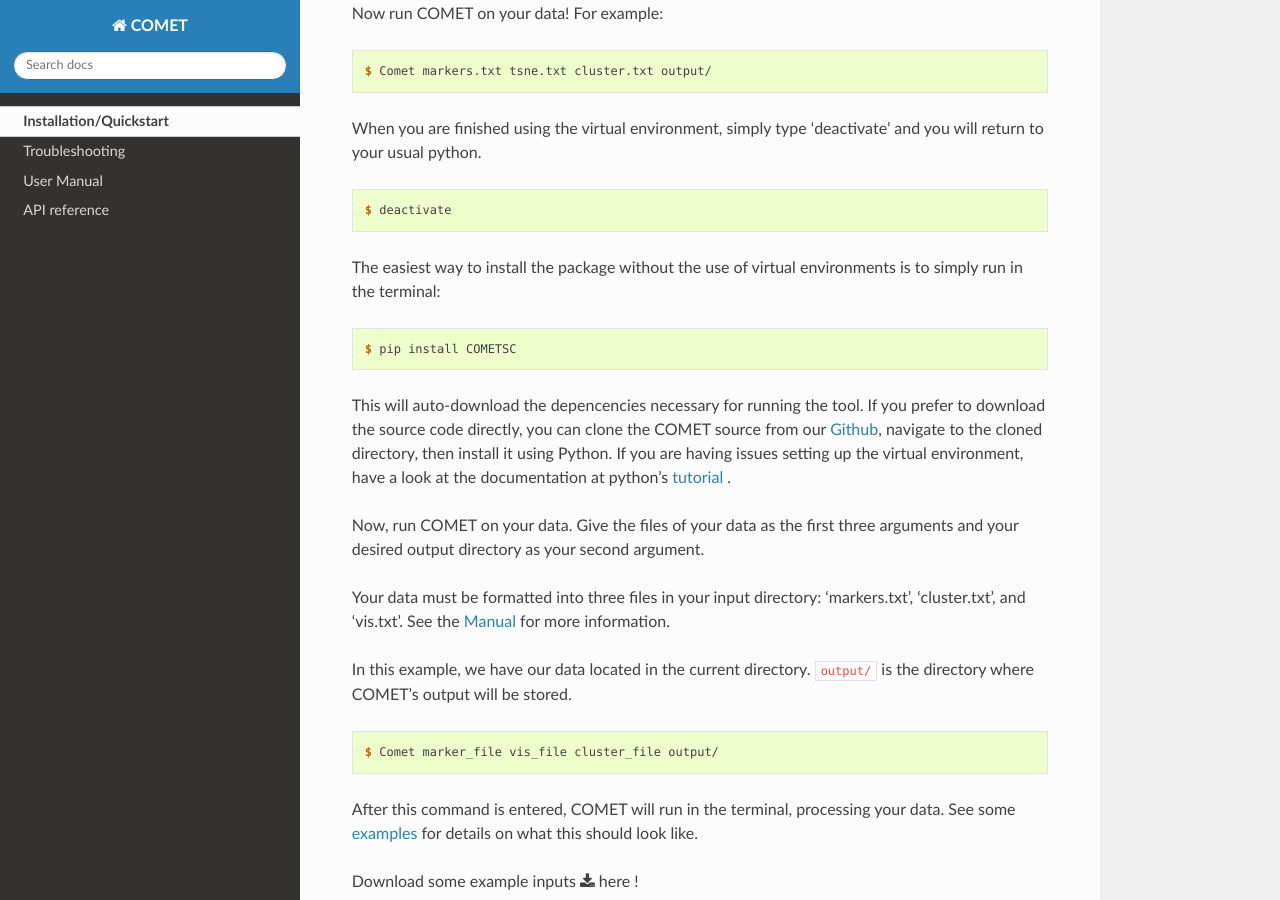
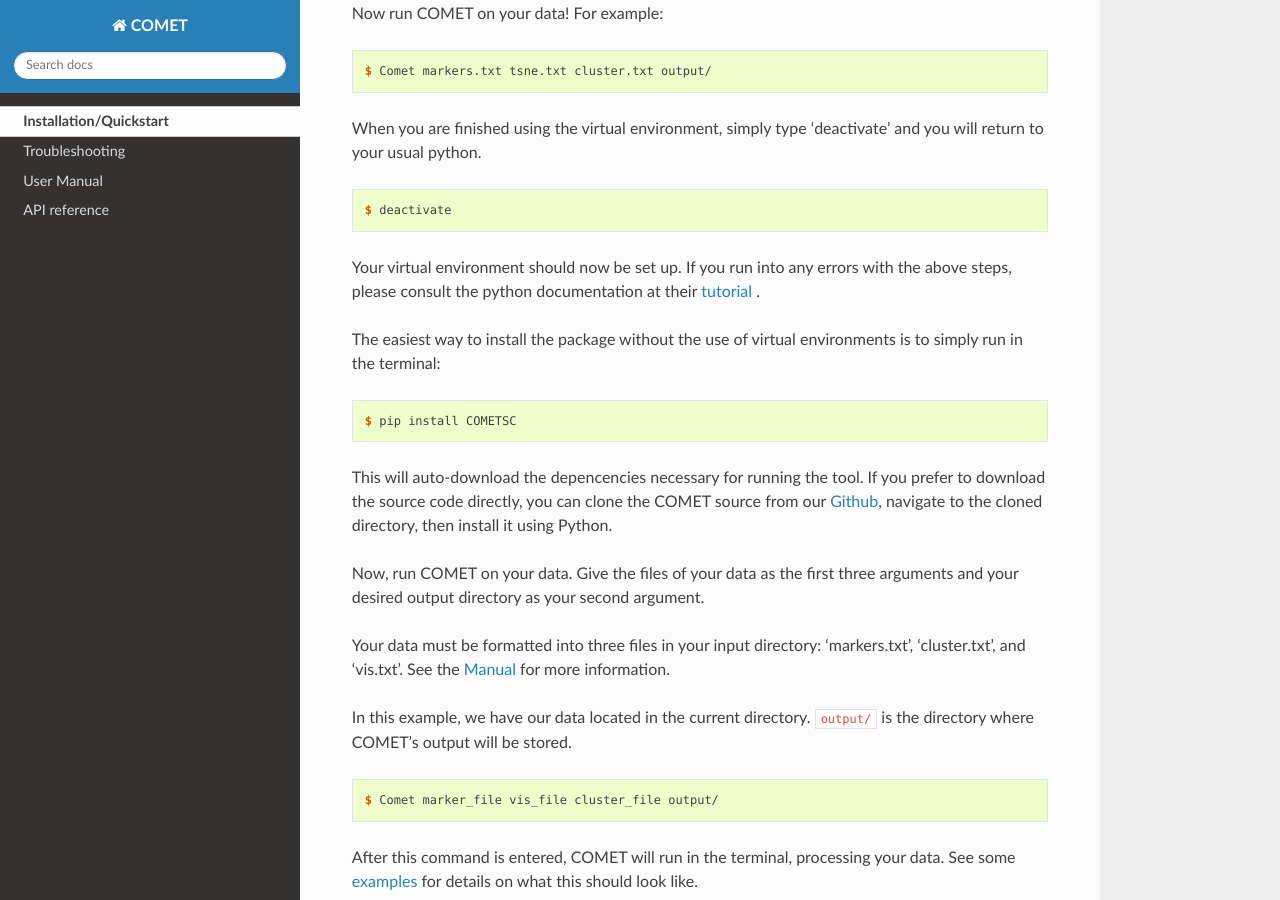
Before and after one commit to MSingerLab/COMETSC, a Sphinx documentation site: the page built from docs/source/quickstart.rst, in a window 1280 px wide and 900 px high, scrolled down 929 px. Built offline with Sphinx 7.4.7 and the Read the Docs theme 2.0.0, drawn with Linux system fonts in a browser that asks for light colours.

Commit message:
fin version install

```diff
--- a/docs/source/quickstart.rst
+++ b/docs/source/quickstart.rst
@@ -39,7 +39,7 @@
 The following line will activate the virtual environment, just be sure that the
 path used is the correct one with respect to the current working directory.
 
- .. code-block:: console
+.. code-block:: console
 
    $ source new_dir/bin/activate
 
@@ -62,6 +62,9 @@
 
    $ deactivate
 
+Your virtual environment should now be set up. If you run into any
+errors with the above steps, please consult the python documentation
+at their tutorial_ .
 
 The easiest way to install the package without the use of virtual
 environments is to simply run in the terminal:
@@ -73,9 +76,7 @@
 This will auto-download the depencencies necessary for running the
 tool. If you prefer to download the source code directly, you can
 clone the COMET source from our Github_, navigate to the cloned
-directory, then install it using Python. If you are having issues
-setting up the virtual environment, have a look at the documentation
-at python's tutorial_ .
+directory, then install it using Python.
 
 Now, run COMET on your data. Give the files of your data as the first
 three arguments and your desired output directory as your second argument.
```
